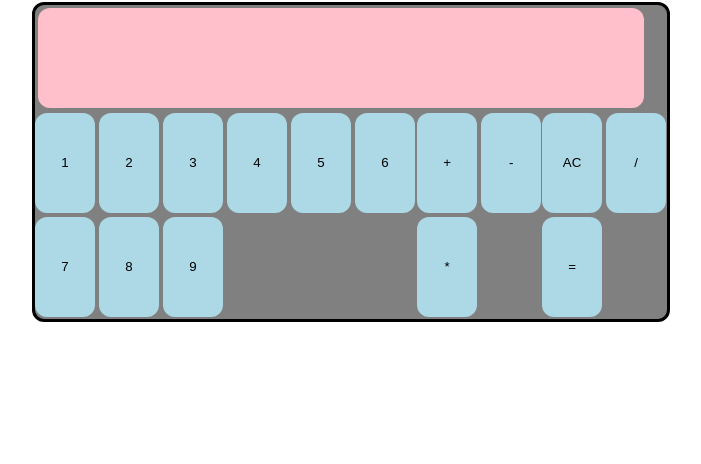
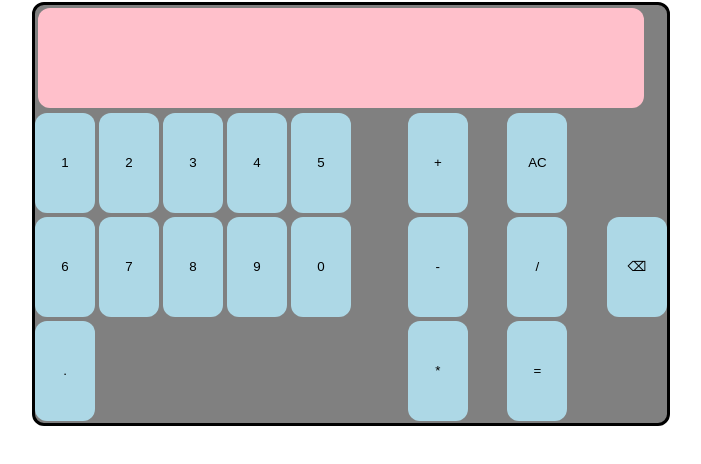
Before and after one commit to Fl4m3zz/Fl4m3zz.github.io, a plain HTML site: page index.html in a window 1280 px wide. Shown: the part 86-550 px from the top of the page, without its empty margins (289-990 px from the left). Drawn offline with Linux system fonts and the light colour scheme.

Commit message:
Add zero, point and backspace buttons

```diff
--- a/index.html
+++ b/index.html
@@ -22,6 +22,8 @@
 						<button class="seven number">7</button>
 						<button class="eight number">8</button>
 						<button class="nine number">9</button>
+						<button id="zero-button">0</button>
+						<button id="point-button">.</button>
 					</div>
 					<div class="op-buttons">
 						<button class="add">+</button>
@@ -33,6 +35,9 @@
 						<button class="divide">/</button>
 						<button class="equals">=</button>
 					</div>
+					<div class="backspace-container">
+						<button id="back-button">⌫</button>
+					</div>
 				</div>
 			</div>
 		</div>
```
